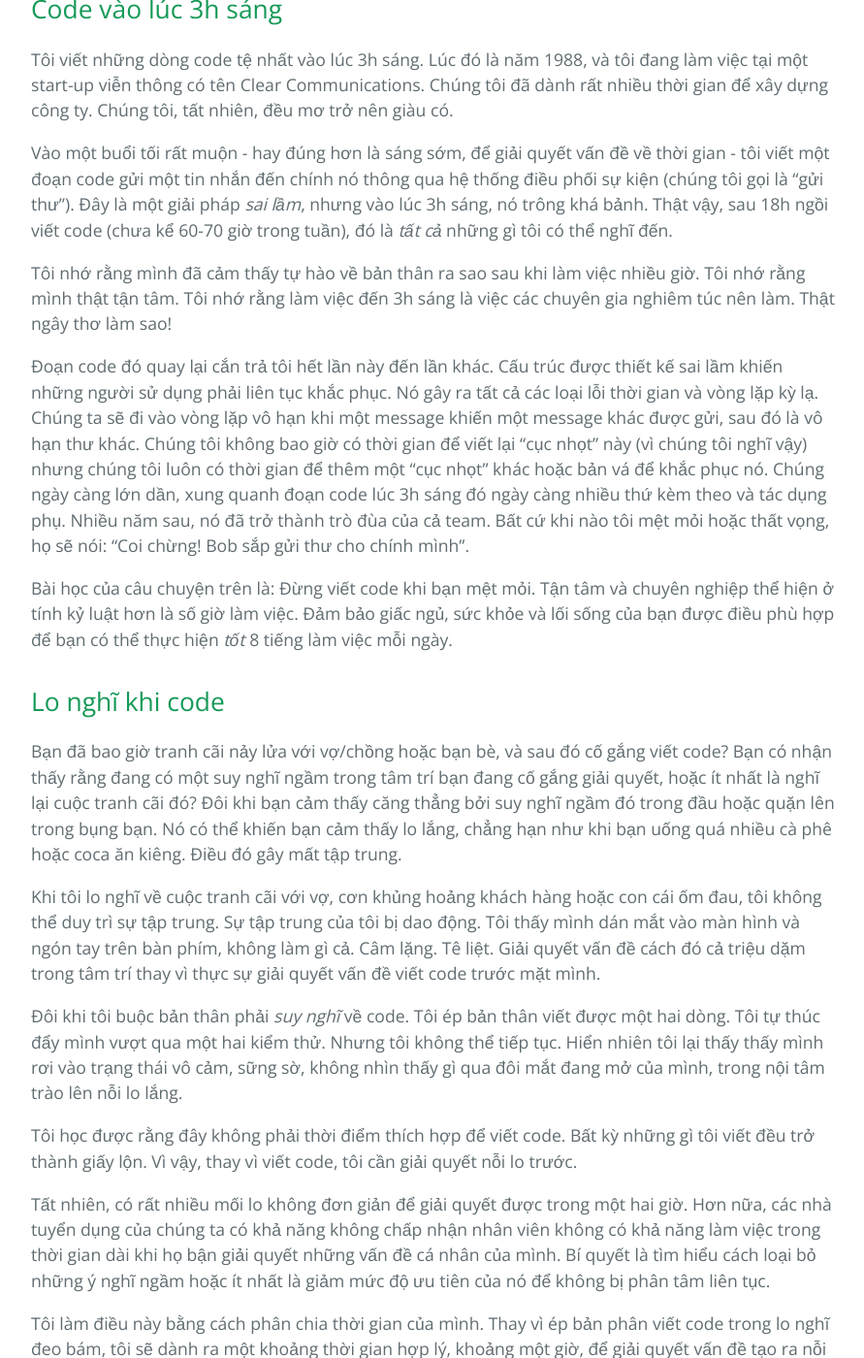
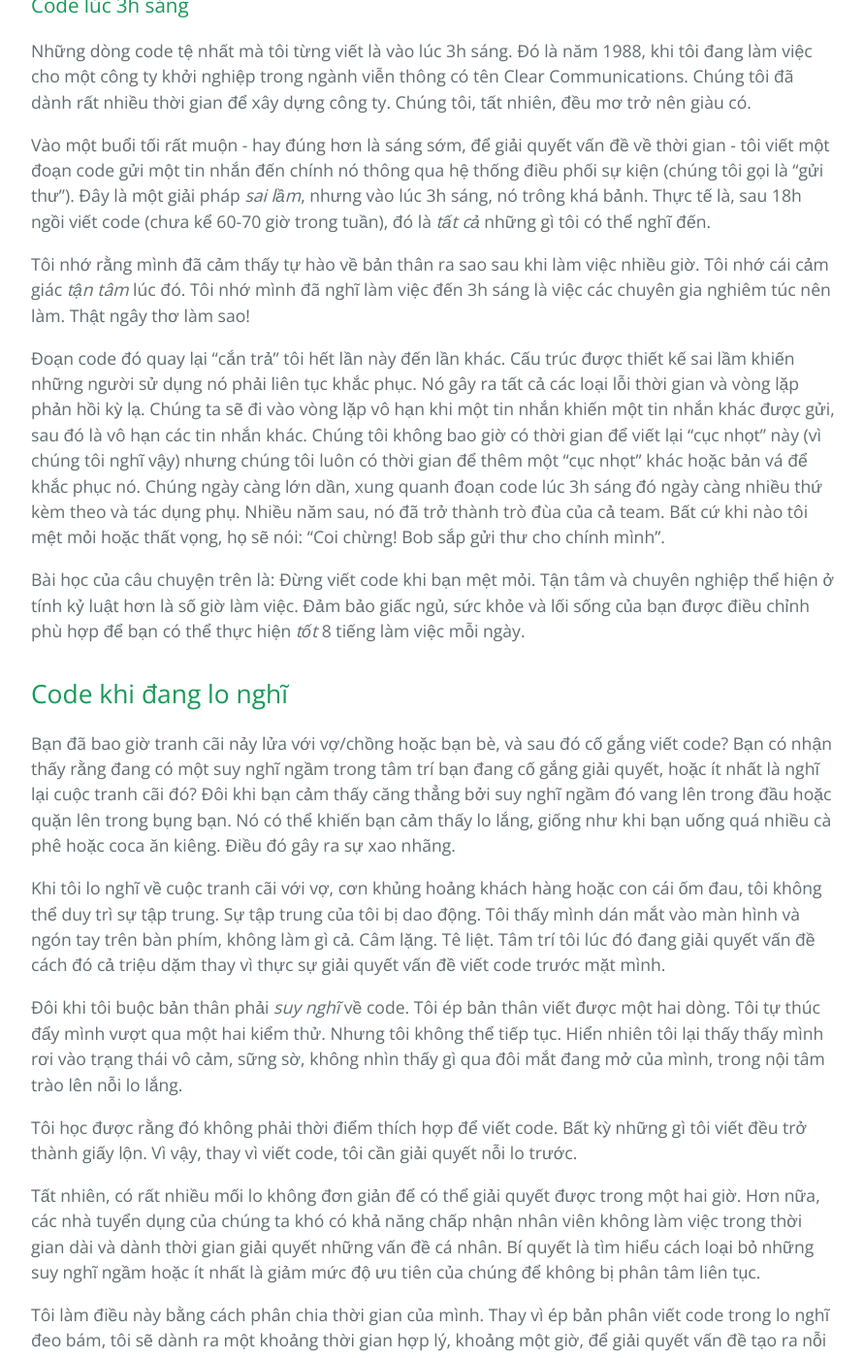
Before and after one commit to HaiBV/haibv.github.io, a Jekyll site: the page built from clean-coder/chapter-4-coding.md, in a window 1280 px wide and 1400 px high, scrolled down 2098 px. Shown: the whole window at 97% size, without its empty margins (192-1083 px from the left). Built offline with Jekyll 4.4.1, drawn with Linux system fonts in a browser that asks for light colours; our own code applies the rules of GitHub Pages for plain Markdown files.

Commit message:
Book - The Clean Coder - Correction - C4

```diff
--- a/clean-coder/chapter-4-coding.md
+++ b/clean-coder/chapter-4-coding.md
@@ -36,29 +36,29 @@
 
 Nếu bạn mệt mỏi hoặc mất tập trung, _đừng code_. Bạn sẽ chỉ làm lại những gì bạn đã làm. Thay vào đó, hãy tìm cách loại bỏ những phiền nhiễu và ổn định tâm trí.
 
-## Code vào lúc 3h sáng
+### Code lúc 3h sáng
 
-Tôi viết những dòng code tệ nhất vào lúc 3h sáng. Lúc đó là năm 1988, và tôi đang làm việc tại một start-up viễn thông có tên Clear Communications. Chúng tôi đã dành rất nhiều thời gian để xây dựng công ty. Chúng tôi, tất nhiên, đều mơ trở nên giàu có.
+Những dòng code tệ nhất mà tôi từng viết là vào lúc 3h sáng. Đó là năm 1988, khi tôi đang làm việc cho một công ty khởi nghiệp trong ngành viễn thông có tên Clear Communications. Chúng tôi đã dành rất nhiều thời gian để xây dựng công ty. Chúng tôi, tất nhiên, đều mơ trở nên giàu có.
 
-Vào một buổi tối rất muộn - hay đúng hơn là sáng sớm, để giải quyết vấn đề về thời gian - tôi viết một đoạn code gửi một tin nhắn đến chính nó thông qua hệ thống điều phối sự kiện (chúng tôi gọi là "gửi thư"). Đây là một giải pháp _sai lầm_, nhưng vào lúc 3h sáng, nó trông khá bảnh. Thật vậy, sau 18h ngồi viết code (chưa kể 60-70 giờ trong tuần), đó là _tất cả_ những gì tôi có thể nghĩ đến.
+Vào một buổi tối rất muộn - hay đúng hơn là sáng sớm, để giải quyết vấn đề về thời gian - tôi viết một đoạn code gửi một tin nhắn đến chính nó thông qua hệ thống điều phối sự kiện (chúng tôi gọi là "gửi thư"). Đây là một giải pháp _sai lầm_, nhưng vào lúc 3h sáng, nó trông khá bảnh. Thực tế là, sau 18h ngồi viết code (chưa kể 60-70 giờ trong tuần), đó là _tất cả_ những gì tôi có thể nghĩ đến.
 
-Tôi nhớ rằng mình đã cảm thấy tự hào về bản thân ra sao sau khi làm việc nhiều giờ. Tôi nhớ rằng mình thật tận tâm. Tôi nhớ rằng làm việc đến 3h sáng là việc các chuyên gia nghiêm túc nên làm. Thật ngây thơ làm sao!
+Tôi nhớ rằng mình đã cảm thấy tự hào về bản thân ra sao sau khi làm việc nhiều giờ. Tôi nhớ cái cảm giác _tận tâm_ lúc đó. Tôi nhớ mình đã nghĩ làm việc đến 3h sáng là việc các chuyên gia nghiêm túc nên làm. Thật ngây thơ làm sao!
 
-Đoạn code đó quay lại cắn trả tôi hết lần này đến lần khác. Cấu trúc được thiết kế sai lầm khiến những người sử dụng phải liên tục khắc phục. Nó gây ra tất cả các loại lỗi thời gian và vòng lặp kỳ lạ. Chúng ta sẽ đi vào vòng lặp vô hạn khi một message khiến một message khác được gửi, sau đó là vô hạn thư khác. Chúng tôi không bao giờ có thời gian để viết lại "cục nhọt" này (vì chúng tôi nghĩ vậy) nhưng chúng tôi luôn có thời gian để thêm một "cục nhọt" khác hoặc bản vá để khắc phục nó. Chúng ngày càng lớn dần, xung quanh đoạn code lúc 3h sáng đó ngày càng nhiều thứ kèm theo và tác dụng phụ. Nhiều năm sau, nó đã trở thành trò đùa của cả team. Bất cứ khi nào tôi mệt mỏi hoặc thất vọng, họ sẽ nói: "Coi chừng! Bob sắp gửi thư cho chính mình".
+Đoạn code đó quay lại "cắn trả" tôi hết lần này đến lần khác. Cấu trúc được thiết kế sai lầm khiến những người sử dụng nó phải liên tục khắc phục. Nó gây ra tất cả các loại lỗi thời gian và vòng lặp phản hồi kỳ lạ. Chúng ta sẽ đi vào vòng lặp vô hạn khi một tin nhắn khiến một tin nhắn khác được gửi, sau đó là vô hạn các tin nhắn khác. Chúng tôi không bao giờ có thời gian để viết lại "cục nhọt" này (vì chúng tôi nghĩ vậy) nhưng chúng tôi luôn có thời gian để thêm một "cục nhọt" khác hoặc bản vá để khắc phục nó. Chúng ngày càng lớn dần, xung quanh đoạn code lúc 3h sáng đó ngày càng nhiều thứ kèm theo và tác dụng phụ. Nhiều năm sau, nó đã trở thành trò đùa của cả team. Bất cứ khi nào tôi mệt mỏi hoặc thất vọng, họ sẽ nói: "Coi chừng! Bob sắp gửi thư cho chính mình".
 
-Bài học của câu chuyện trên là: Đừng viết code khi bạn mệt mỏi. Tận tâm và chuyên nghiệp thể hiện ở tính kỷ luật hơn là số giờ làm việc. Đảm bảo giấc ngủ, sức khỏe và lối sống của bạn được điều phù hợp để bạn có thể thực hiện _tốt_ 8 tiếng làm việc mỗi ngày.
+Bài học của câu chuyện trên là: Đừng viết code khi bạn mệt mỏi. Tận tâm và chuyên nghiệp thể hiện ở tính kỷ luật hơn là số giờ làm việc. Đảm bảo giấc ngủ, sức khỏe và lối sống của bạn được điều chỉnh phù hợp để bạn có thể thực hiện _tốt_ 8 tiếng làm việc mỗi ngày.
 
-## Lo nghĩ khi code
+## Code khi đang lo nghĩ
 
-Bạn đã bao giờ tranh cãi nảy lửa với vợ/chồng hoặc bạn bè, và sau đó cố gắng viết code? Bạn có nhận thấy rằng đang có một suy nghĩ ngầm trong tâm trí bạn đang cố gắng giải quyết, hoặc ít nhất là nghĩ lại cuộc tranh cãi đó? Đôi khi bạn cảm thấy căng thẳng bởi suy nghĩ ngầm đó trong đầu hoặc quặn lên trong bụng bạn. Nó có thể khiến bạn cảm thấy lo lắng, chẳng hạn như khi bạn uống quá nhiều cà phê hoặc coca ăn kiêng. Điều đó gây mất tập trung.
+Bạn đã bao giờ tranh cãi nảy lửa với vợ/chồng hoặc bạn bè, và sau đó cố gắng viết code? Bạn có nhận thấy rằng đang có một suy nghĩ ngầm trong tâm trí bạn đang cố gắng giải quyết, hoặc ít nhất là nghĩ lại cuộc tranh cãi đó? Đôi khi bạn cảm thấy căng thẳng bởi suy nghĩ ngầm đó vang lên trong đầu hoặc quặn lên trong bụng bạn. Nó có thể khiến bạn cảm thấy lo lắng, giống như khi bạn uống quá nhiều cà phê hoặc coca ăn kiêng. Điều đó gây ra sự xao nhãng.
 
-Khi tôi lo nghĩ về cuộc tranh cãi với vợ, cơn khủng hoảng khách hàng hoặc con cái ốm đau, tôi không thể duy trì sự tập trung. Sự tập trung của tôi bị dao động. Tôi thấy mình dán mắt vào màn hình và ngón tay trên bàn phím, không làm gì cả. Câm lặng. Tê liệt. Giải quyết vấn đề cách đó cả triệu dặm trong tâm trí thay vì thực sự giải quyết vấn đề viết code trước mặt mình.
+Khi tôi lo nghĩ về cuộc tranh cãi với vợ, cơn khủng hoảng khách hàng hoặc con cái ốm đau, tôi không thể duy trì sự tập trung. Sự tập trung của tôi bị dao động. Tôi thấy mình dán mắt vào màn hình và ngón tay trên bàn phím, không làm gì cả. Câm lặng. Tê liệt. Tâm trí tôi lúc đó đang giải quyết vấn đề cách đó cả triệu dặm thay vì thực sự giải quyết vấn đề viết code trước mặt mình.
 
 Đôi khi tôi buộc bản thân phải _suy nghĩ_ về code. Tôi ép bản thân viết được một hai dòng. Tôi tự thúc đẩy mình vượt qua một hai kiểm thử. Nhưng tôi không thể tiếp tục. Hiển nhiên tôi lại thấy thấy mình rơi vào trạng thái vô cảm, sững sờ, không nhìn thấy gì qua đôi mắt đang mở của mình, trong nội tâm trào lên nỗi lo lắng.
 
-Tôi học được rằng đây không phải thời điểm thích hợp để viết code. Bất kỳ những gì tôi viết đều trở thành giấy lộn. Vì vậy, thay vì viết code, tôi cần giải quyết nỗi lo trước.
+Tôi học được rằng đó không phải thời điểm thích hợp để viết code. Bất kỳ những gì tôi viết đều trở thành giấy lộn. Vì vậy, thay vì viết code, tôi cần giải quyết nỗi lo trước.
 
-Tất nhiên, có rất nhiều mối lo không đơn giản để giải quyết được trong một hai giờ. Hơn nữa, các nhà tuyển dụng của chúng ta có khả năng không chấp nhận nhân viên không có khả năng làm việc trong thời gian dài khi họ bận giải quyết những vấn đề cá nhân của mình. Bí quyết là tìm hiểu cách loại bỏ những ý nghĩ ngầm hoặc ít nhất là giảm mức độ ưu tiên của nó để không bị phân tâm liên tục.
+Tất nhiên, có rất nhiều mối lo không đơn giản để có thể giải quyết được trong một hai giờ. Hơn nữa, các nhà tuyển dụng của chúng ta khó có khả năng chấp nhận nhân viên không làm việc trong thời gian dài và dành thời gian giải quyết những vấn đề cá nhân. Bí quyết là tìm hiểu cách loại bỏ những suy nghĩ ngầm hoặc ít nhất là giảm mức độ ưu tiên của chúng để không bị phân tâm liên tục.
 
 Tôi làm điều này bằng cách phân chia thời gian của mình. Thay vì ép bản phân viết code trong lo nghĩ đeo bám, tôi sẽ dành ra một khoảng thời gian hợp lý, khoảng một giờ, để giải quyết vấn đề tạo ra nỗi lo đó. Nếu con tôi bị ốm, tôi sẽ gọi điện về nhà và kiểm tra. Nếu tôi cãi nhau với vợ, tôi sẽ gọi cho cô ấy và nói rõ mọi vấn đề. Nếu tôi gặp vấn đề về tiền bạc, tôi sẽ dành thời gian suy nghĩ về cách giải quyết các vấn đề tài chính. Tôi biết mình không có khả năng giải quyết dứt điểm vấn đề trong khoảng 1 giờ đó, nhưng rất có thể sẽ làm tôi giảm bớt lo lắng và dập tắt những ý nghĩ ngầm trong đầu.
 
```
